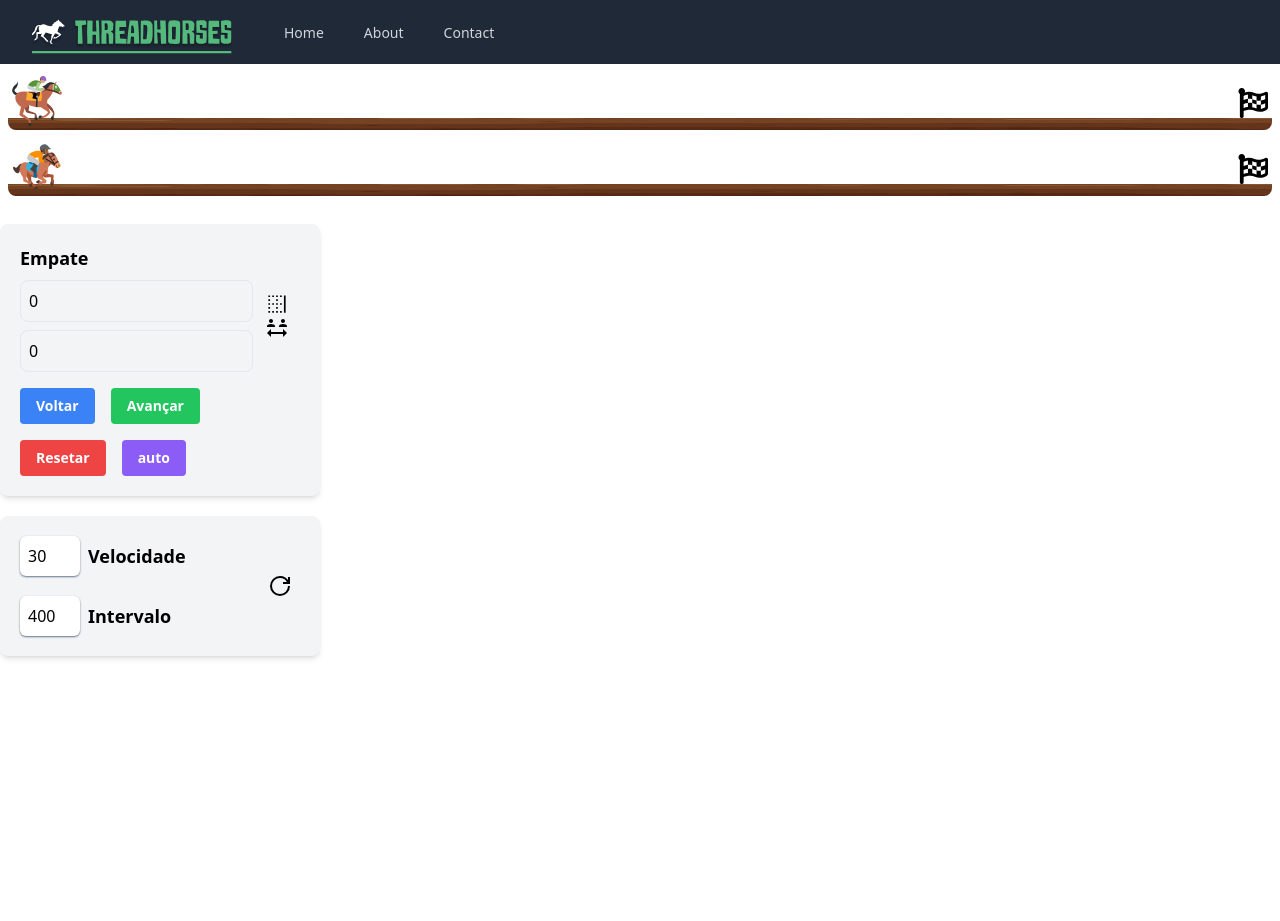
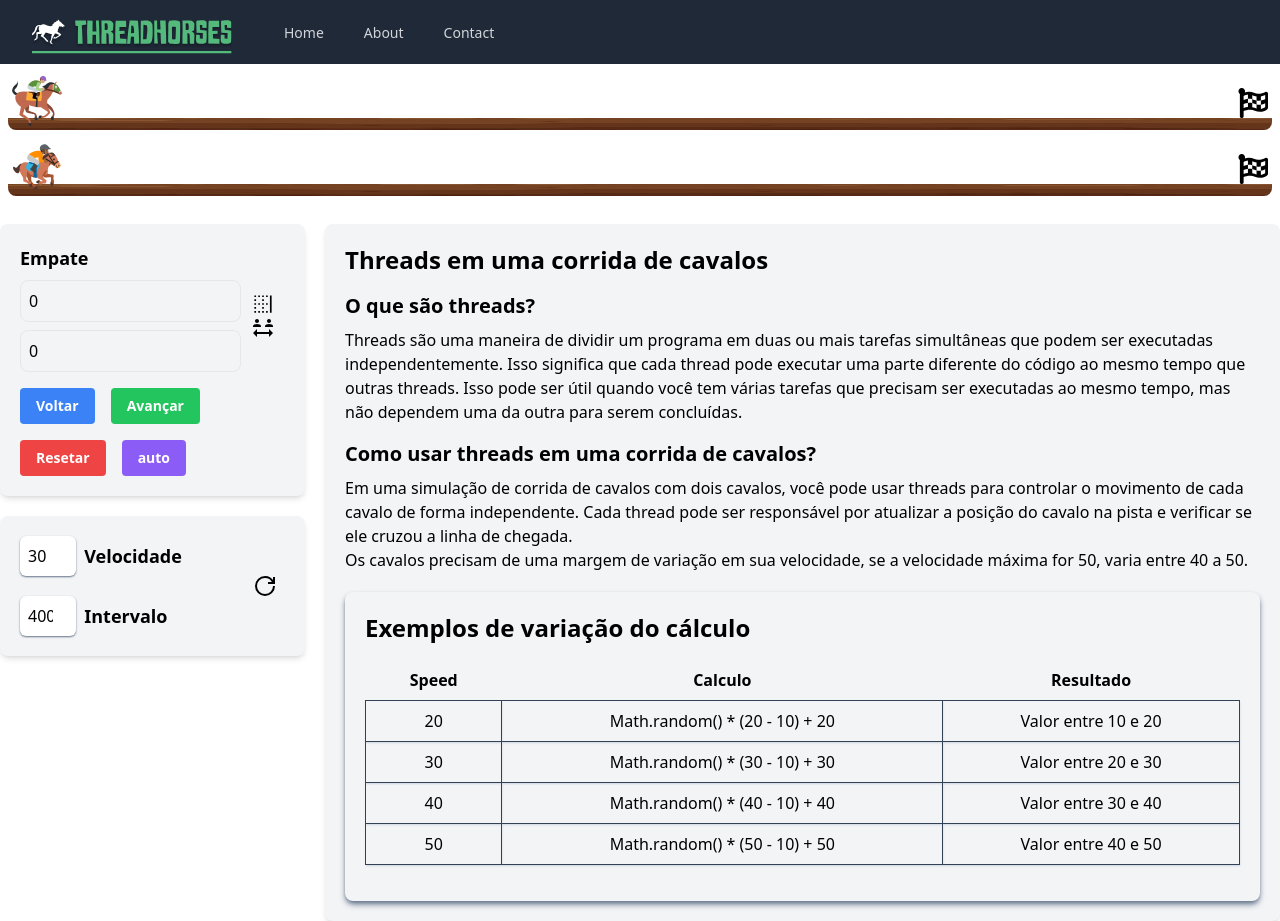
Before and after one commit to EuMotta/Threads-NextJs, a Next.js app: page / in a window 1280 px wide. Before the commit the page ends 800 px from the top, so only its background shows below. Built offline with nearby package versions, Linux system fonts and the light colour scheme.

Commit message:
description + example

```diff
--- a/src/app/constants/index.js
+++ b/src/app/constants/index.js
@@ -13,3 +13,29 @@ export const horses = [
     position: 'position2',
   }
 ]
+
+export const explication = {
+
+  textExample: [
+    {
+      value: 20,
+      formula: 'Math.random() * (20 - 10) + 20',
+      description: 'Valor entre 10 e 20'
+    },
+    {
+      value: 30,
+      formula: 'Math.random() * (30 - 10) + 30',
+      description: 'Valor entre 20 e 30'
+    },
+    {
+      value: 40,
+      formula: 'Math.random() * (40 - 10) + 40',
+      description: 'Valor entre 30 e 40'
+    },
+    {
+      value: 50,
+      formula: 'Math.random() * (50 - 10) + 50',
+      description: 'Valor entre 40 e 50'
+    }
+  ]
+}
--- a/src/app/sections/Horse.jsx
+++ b/src/app/sections/Horse.jsx
@@ -2,7 +2,7 @@ import Image from 'next/image';
 import { useState } from 'react';
 import '../../styles/Horse.css';
 import horse1 from '../../images/horse1.svg';
-import { horses } from '../constants';
+import { explication, horses } from '../constants';
 import { AiOutlineBorderRight } from 'react-icons/ai';
 import { MdSocialDistance } from 'react-icons/md';
 import { GiStarsStack } from 'react-icons/gi';
@@ -153,13 +153,21 @@ export default function Horse() {
             </div>
           ))}
         </div>
-        <div className="grid grid-cols-4">
+        <div className="grid grid-cols-4 gap-5">
+          <div className="col-span-1">
+            <div className="">
               <div className="p-5 mt-5 bg-gray-100  rounded-lg shadow-md">
                 <div className="flex">
                   <div className=" w-5/6">
-                <div className="text-lg font-semibold mb-2">{displayText}</div>
-                <div className="border p-2 rounded-lg mb-2">{position1}</div>
-                <div className="border p-2 rounded-lg mb-4">{position2}</div>
+                    <div className="text-lg font-semibold mb-2">
+                      {displayText}
+                    </div>
+                    <div className="border p-2 rounded-lg mb-2">
+                      {position1}
+                    </div>
+                    <div className="border p-2 rounded-lg mb-4">
+                      {position2}
+                    </div>
                   </div>
                   <div className="w-1/6 p-2 flex flex-col justify-center items-center">
                     <button onClick={handleShowBorder}>
@@ -198,7 +206,7 @@ export default function Horse() {
                 </div>
               </div>
             </div>
-        <div className="p-5 mt-5 bg-gray-100 flex w-1/4 rounded-lg shadow-md">
+            <div className="p-5 mt-5 bg-gray-100 flex  rounded-lg shadow-md">
               <div className="flex gap-5 flex-col">
                 <div className="flex">
                   <input
@@ -231,9 +239,79 @@ export default function Horse() {
                 </div>
               </div>
               <div className="p-2  flex flex-col justify-center items-center">
-            <button className="hover:scale-110 transition-all text-2xl" onClick={() => { setSpeed(30); setSpeedInterval(400); }}>
+                <button
+                  className="hover:scale-110 transition-all text-2xl"
+                  onClick={() => {
+                    setSpeed(30);
+                    setSpeedInterval(400);
+                  }}
+                >
                   <GrPowerReset />
                 </button>
+              </div>
+            </div>
+          </div>
+          <div className="col-span-3">
+            <div className="p-5 mt-5 bg-gray-100 rounded-lg shadow-md">
+              <h1 className="text-2xl font-bold mb-4">
+                Threads em uma corrida de cavalos
+              </h1>
+              <div>
+                <h2 className="text-xl font-semibold mb-2">
+                  O que são threads?
+                </h2>
+                <p className="mb-4">
+                  Threads são uma maneira de dividir um programa em duas ou mais
+                  tarefas simultâneas que podem ser executadas
+                  independentemente. Isso significa que cada thread pode
+                  executar uma parte diferente do código ao mesmo tempo que
+                  outras threads. Isso pode ser útil quando você tem várias
+                  tarefas que precisam ser executadas ao mesmo tempo, mas não
+                  dependem uma da outra para serem concluídas.
+                </p>
+              </div>
+              <div>
+                <h2 className="text-xl font-semibold mb-2">
+                  Como usar threads em uma corrida de cavalos?
+                </h2>
+                <p className="mb-4">
+                  Em uma simulação de corrida de cavalos com dois cavalos, você
+                  pode usar threads para controlar o movimento de cada cavalo de
+                  forma independente. Cada thread pode ser responsável por
+                  atualizar a posição do cavalo na pista e verificar se ele
+                  cruzou a linha de chegada.
+                  <br /> Os cavalos precisam de uma margem de variação em sua
+                  velocidade, se a velocidade máxima for 50, varia entre 40 a
+                  50.
+                </p>
+              </div>
+              <div className="p-5 mt-5 bg-gray-100 rounded-lg shadow-md shadow-slate-500">
+                <h1 className="text-2xl font-bold mb-4">
+                  Exemplos de variação do cálculo
+                </h1>
+                <table className="table-auto w-full mb-4 text-center">
+                  <thead>
+                    <tr className="text-center">
+                      <th className="px-4 py-2 ">Speed</th>
+                      <th className="px-4 py-2 ">Calculo</th>
+                      <th className="px-4 py-2 ">Resultado</th>
+                    </tr>
+                  </thead>
+                  <tbody>
+                    {explication.textExample.map(item => (
+                      <tr>
+                      <td>{item.value}</td>
+                      <td>
+                        {item.formula}
+                      </td>
+                      <td >{item.description}</td>
+                    </tr>
+                    ))}
+
+                  </tbody>
+                </table>
+              </div>
+            </div>
           </div>
         </div>
       </div>
--- a/src/styles/Horse.css
+++ b/src/styles/Horse.css
@@ -13,3 +13,6 @@
   background-position: bottom;
   background-repeat: no-repeat;
 }
+td{
+  @apply border border-slate-700 shadow-sm shadow-slate-300 px-4 py-2;
+}
```
Lines whose indentation alone changed are shown as unchanged.
